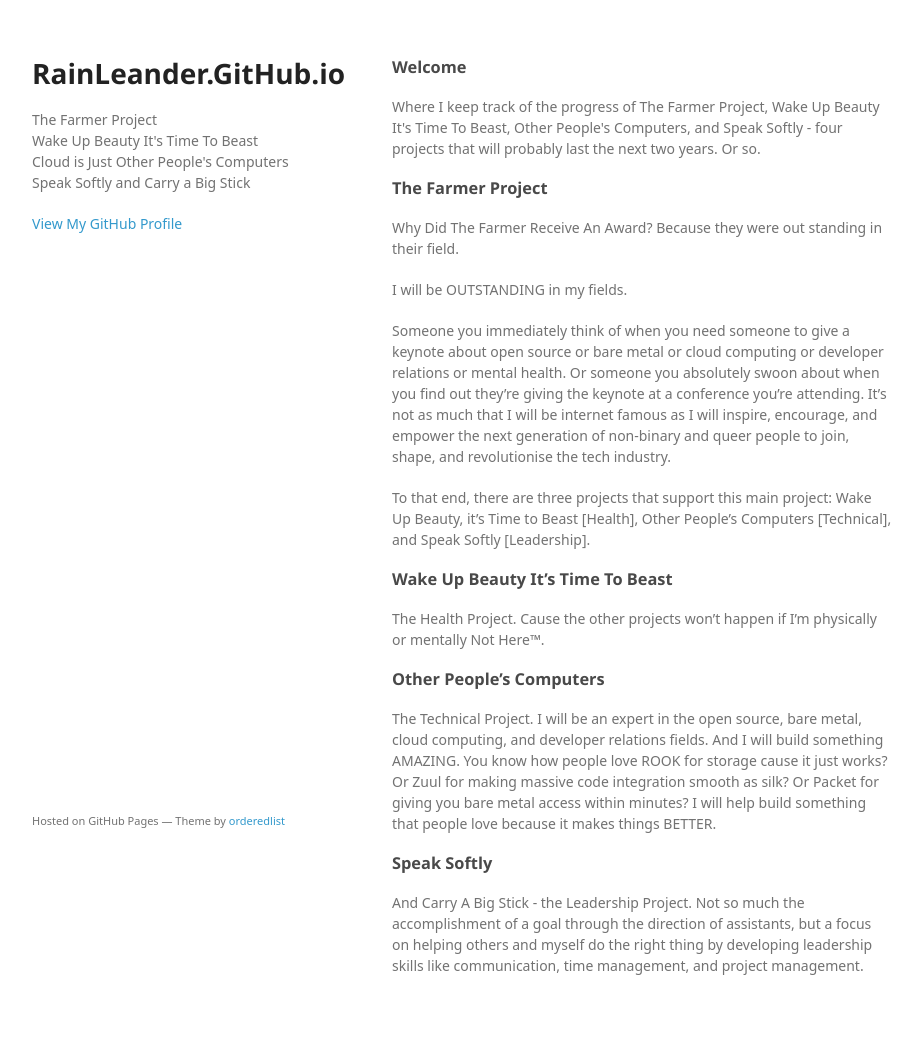
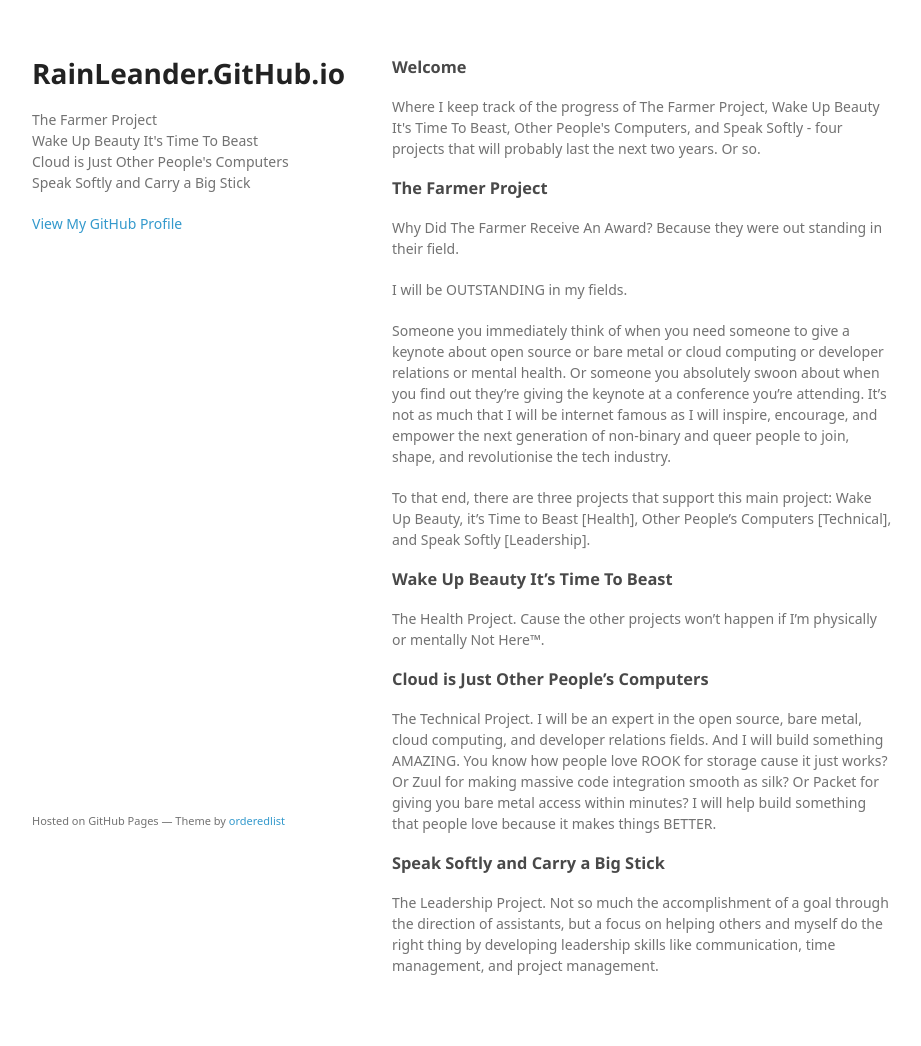
Before and after one commit to rainleander/rainleander.github.io, a Jekyll site: the page index.html, which Jekyll copies as it is, in a window 1280 px wide. Shown: the whole page, without its empty margins (178-1099 px from the left). Built offline with Jekyll 4.4.1, drawn with Linux system fonts in a browser that asks for light colours; some web fonts are replaced.

Commit message:
Update index.html

```diff
--- a/index.html
+++ b/index.html
@@ -38,11 +38,11 @@
 <a id="wake-up-beauty-its-time-to-beast" class="anchor" href="#wake-up-beauty-its-time-to-beast" aria-hidden="true"><span aria-hidden="true" class="octicon octicon-link"></span></a>Wake Up Beauty It’s Time To Beast</h3>
 <p>The Health Project. Cause the other projects won’t happen if I’m physically or mentally Not Here™.</p>
 <h3>
-<a id="other-peoples-computers" class="anchor" href="#other-peoples-computers" aria-hidden="true"><span aria-hidden="true" class="octicon octicon-link"></span></a>Other People’s Computers</h3>
+<a id="cloud-is-just-other-peoples-computers" class="anchor" href="#cloud-is-just-other-peoples-computers" aria-hidden="true"><span aria-hidden="true" class="octicon octicon-link"></span></a>Cloud is Just Other People’s Computers</h3>
 <p>The Technical Project. I will be an expert in the open source, bare metal, cloud computing, and developer relations fields. And I will build something AMAZING. You know how people love ROOK for storage cause it just works? Or Zuul for making massive code integration smooth as silk? Or Packet for giving you bare metal access within minutes? I will help build something that people love because it makes things BETTER.</p>
 <h3>
-<a id="speak-softly" class="anchor" href="#speak-softly" aria-hidden="true"><span aria-hidden="true" class="octicon octicon-link"></span></a>Speak Softly</h3>
-<p>And Carry A Big Stick - the Leadership Project. Not so much the accomplishment of a goal through the direction of assistants, but a focus on helping others and myself do the right thing by developing leadership skills like communication, time management, and project management.</p>
+<a id="speak-softly-and-carry-a-big-stick" class="anchor" href="#speak-softly-and-carry-a-big-stick" aria-hidden="true"><span aria-hidden="true" class="octicon octicon-link"></span></a>Speak Softly and Carry a Big Stick</h3>
+<p>The Leadership Project. Not so much the accomplishment of a goal through the direction of assistants, but a focus on helping others and myself do the right thing by developing leadership skills like communication, time management, and project management.</p>
       </section>
       <footer>
         <p><small>Hosted on GitHub Pages &mdash; Theme by <a href="https://github.com/orderedlist">orderedlist</a></small></p>
```
